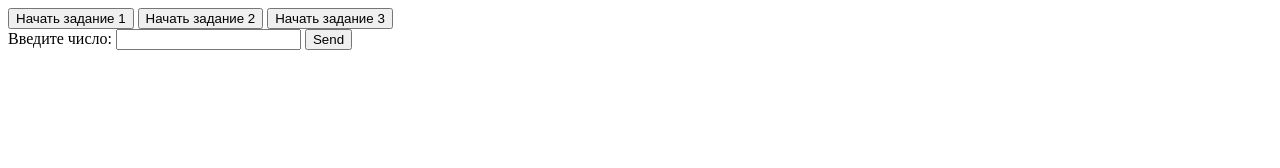
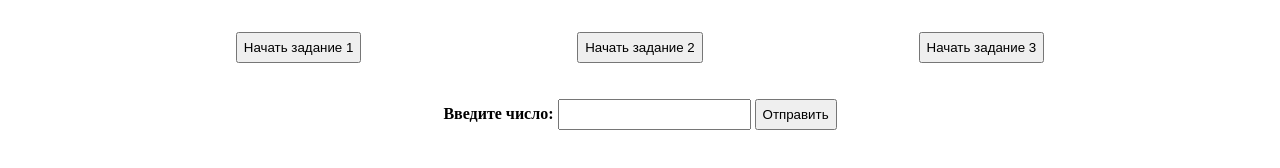
Before and after one commit to dibarpyth/Barzov_JS, a plain HTML site: page index.html in a window 1280 px wide. Both pictures are taken after a click on the button "Начать задание 1". Drawn offline with Linux system fonts and the light colour scheme.

Commit message:
Some styles refactoring.

```diff
--- a/index.html
+++ b/index.html
@@ -5,6 +5,22 @@
 		<meta http-equiv="X-UA-Compatible" content="IE=edge" />
 		<meta name="viewport" content="width=device-width, initial-scale=1.0" />
 		<title>ТЗ</title>
+		<style>
+			div {
+				display: flex;
+				justify-content: space-evenly;
+				padding: 12px;
+				flex-wrap: wrap;
+			}
+			button,
+			input {
+				padding: 6px;
+				margin-top: 12px;
+			}
+			label {
+				font-weight: bold;
+			}
+		</style>
 	</head>
 	<body>
 		<div class="buttons">
--- a/main.js
+++ b/main.js
@@ -43,14 +43,14 @@ function generateInput(tzId, message = 'Введите искомое значе
 	const inputForm = `<form id="inputForm" data-for="${tzId}">
 	<label for="tzInputField">${messageInitial[tzId]}</label>
 	<input id="tzInputField" type="text" value="">
-	<button id="buttonInput" type="submit">Send</button>
+	<button id="buttonInput" type="submit">Отправить</button>
 	</form>`;
 	divInput.innerHTML = inputForm;
 	divOutput.innerHTML = '';
 }
 
 function generateOutput(tzId, message = 'Введите хоть что-то: ') {
-	const outputForm = `<span>Ваш результат для ${tzId}: ${message}</span>`;
+	const outputForm = `<span><b>Ваш результат для ${tzId}:</b> ${message}</span>`;
 	divOutput.innerHTML = outputForm;
 }
 
```
